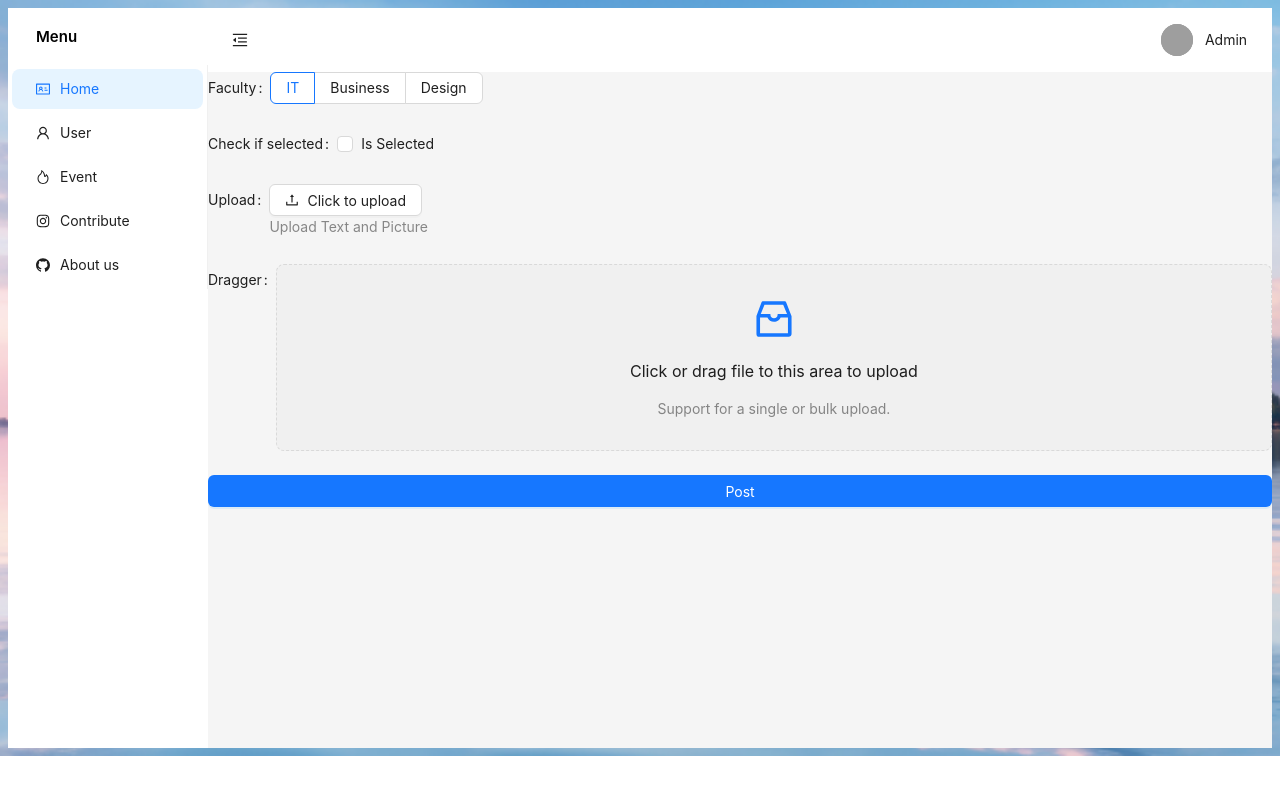
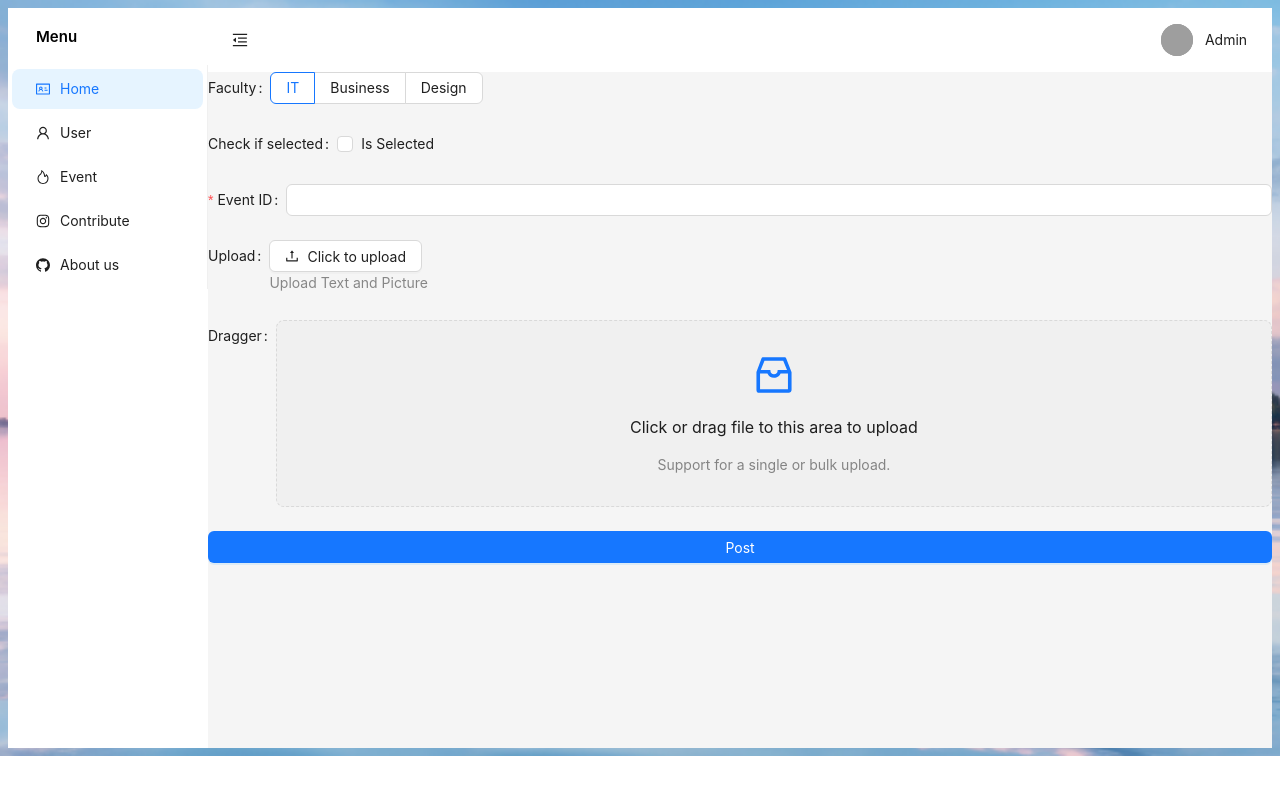
Before and after one commit to Mhien862/Enterprise-Web-Software-Development-COMP1640-, a React (Vite) app in the folder fe/: page /contribute in a window 1280 px wide. Shown: the top 794 px of the page. Built offline with nearby package versions, Linux system fonts and the light colour scheme; no server answers; grey boxes are pictures that could not be loaded.

Commit message:
create creatcreat

```diff
--- a/fe/src/contribute/contribute.jsx
+++ b/fe/src/contribute/contribute.jsx
@@ -22,6 +22,8 @@ const PostForm = () => {
   const [loading, setLoading] = useState(false);
   const [fileList, setFileList] = useState([]);
   const [isSelected, setIsSelected] = useState(false); // Thêm isSelected state
+  const [eventId, setEventId] = useState(""); // State for event ID
+
   const normFile = (e) => {
     console.log("Upload event:", e);
     if (Array.isArray(e)) {
@@ -44,6 +46,7 @@ const PostForm = () => {
     formData.append("Content", values.Content);
     formData.append("Faculty", values.faculty);
     formData.append("isSelected", isSelected); // Thêm isSelected vào formData
+    formData.append("eventId", eventId); // Append eventId to formData
     setLoading(true);
     try {
       // Here you can make an API call to post the data to the social network
@@ -116,6 +119,14 @@ const PostForm = () => {
       </Form.Item>
 
       <Form.Item
+        name="eventId"
+        label="Event ID"
+        rules={[{ required: true, message: "Please input the event ID!" }]}
+      >
+        <Input value={eventId} onChange={(e) => setEventId(e.target.value)} />
+      </Form.Item>
+
+      <Form.Item
         name="upload"
         label="Upload"
         valuePropName="fileList"
```
Also changed, not shown: 5 other files (tests, documents, lock files or other folders).
